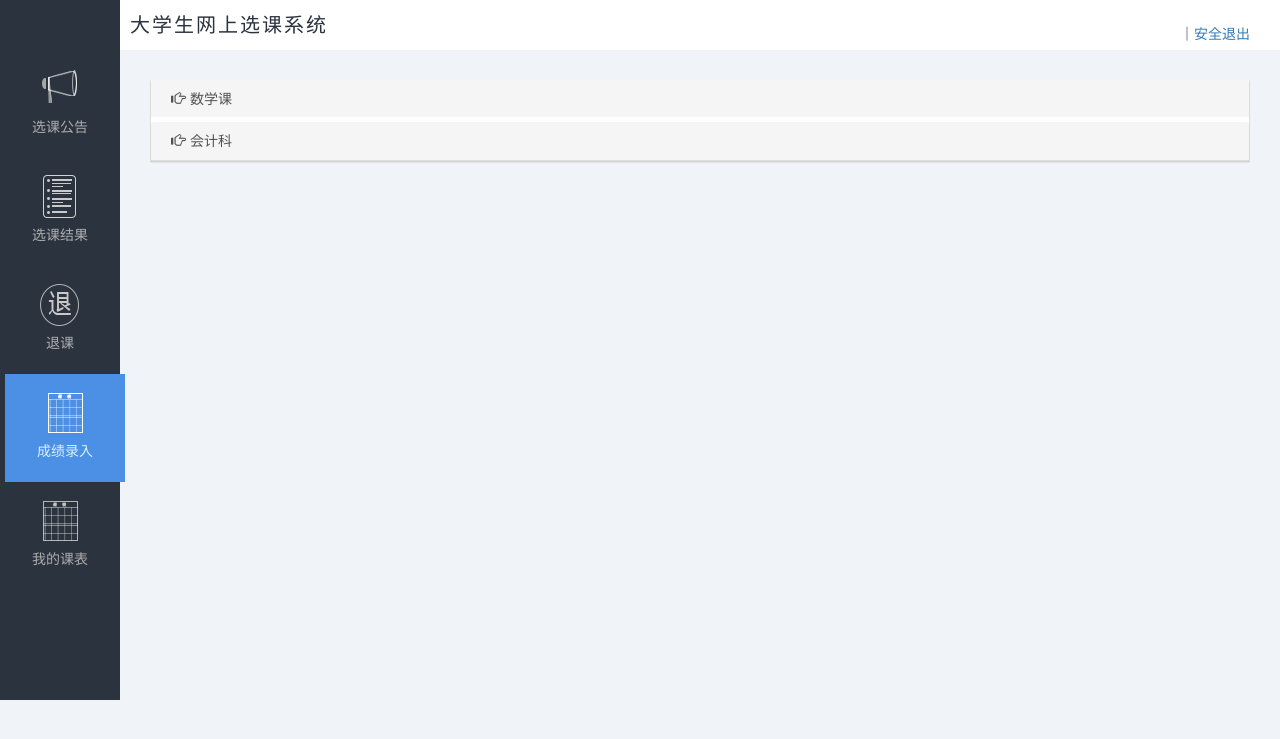
After one commit to ChuanErbao/MyCourseSelect, a Django app: page //teacher/courseScore in a window 1280 px wide. The commit adds this page. Shown: the top 739 px of the page. Run offline with Django 3.2, Linux system fonts and the light colour scheme; some libraries are stand-ins or nearby versions.

Commit message:
教师端功能

```diff
--- a/mysite/courseselect/templates/teacher/courseAnnunciate.html
+++ b/mysite/courseselect/templates/teacher/courseAnnunciate.html
@@ -18,6 +18,7 @@
       <li><a class="active" href="{% url 'courseselect:tea_courseAnnunciate' %}"><span class="navIcon" id="annunciate"></span><p>选课公告</p></a></li>
       <li><a href="{% url 'courseselect:tea_courseResult' %}"><span class="navIcon" id="result"></span><p>选课结果</p></a></li>
       <li><a href="{% url 'courseselect:tea_courseDelete' %}"><span class="navIcon" id="delete"></span><p>退课</p></a></li>
+      <li><a href="{% url 'courseselect:tea_courseScore' %}"><span class="navIcon" id="schedule"></span><p>成绩录入</p></a></li>
       <li><a href="{% url 'courseselect:tea_mySchedule' %}"><span class="navIcon" id="schedule"></span><p>我的课表</p></a></li>
     </ul>
   </div>
--- a/mysite/courseselect/templates/teacher/courseDelete.html
+++ b/mysite/courseselect/templates/teacher/courseDelete.html
@@ -19,6 +19,7 @@
       <li><a href="{% url 'courseselect:tea_courseAnnunciate' %}"><span class="navIcon" id="annunciate"></span><p>选课公告</p></a></li>
       <li><a href="{% url 'courseselect:tea_courseResult' %}"><span class="navIcon" id="result"></span><p>选课结果</p></a></li>
       <li><a class="active" href="{% url 'courseselect:tea_courseDelete' %}"><span class="navIcon" id="delete"></span><p>退课</p></a></li>
+      <li><a href="{% url 'courseselect:tea_courseScore' %}"><span class="navIcon" id="schedule"></span><p>成绩录入</p></a></li>
       <li><a href="{% url 'courseselect:tea_mySchedule' %}"><span class="navIcon" id="schedule"></span><p>我的课表</p></a></li>
     </ul>
   </div>
--- /dev/null
+++ b/mysite/courseselect/templates/teacher/courseScore.html
@@ -0,0 +1,86 @@
+{% load static %}
+<!DOCTYPE html>
+<html lang="en">
+<head>
+  <meta charset="UTF-8">
+  <meta name="viewport" content="width=device-width, initial-scale=1.0">
+  <title>大学生网上选课系统</title>
+      <!-- 引入 Bootstrap -->
+      <link href="{% static '/bootstrap/css/bootstrap.min.css' %}" rel="stylesheet">
+      <link rel="stylesheet" href="{% static '/css/courseSystem.css'%}">
+      <link rel="stylesheet" href="{% static '/css/courseDelete.css'%}">
+      <link rel="shortcut icon" href="{% static '/img/favicon.ico'%}">
+      <script src="{% static '/js/template-native.js'%}"></script>
+</head>
+<body>
+
+  <div class="navigation">
+    <ul>
+      <li><a href="{% url 'courseselect:tea_courseAnnunciate' %}"><span class="navIcon" id="annunciate"></span><p>选课公告</p></a></li>
+      <li><a href="{% url 'courseselect:tea_courseResult' %}"><span class="navIcon" id="result"></span><p>选课结果</p></a></li>
+      <li><a href="{% url 'courseselect:tea_courseDelete' %}"><span class="navIcon" id="delete"></span><p>退课</p></a></li>
+      <li><a class="active" href="{% url 'courseselect:tea_courseScore' %}"><span class="navIcon" id="schedule"></span><p>成绩录入</p></a></li>
+      <li><a href="{% url 'courseselect:tea_mySchedule' %}"><span class="navIcon" id="schedule"></span><p>我的课表</p></a></li>
+    </ul>
+  </div>
+  <div class="contain">
+    <header><h3>大学生网上选课系统</h3><span><label></label>｜<a href="course_select" class="safeExit">安全退出</a></span></header>
+    <div class="main">
+      <div class="white">
+        <div class="tab-content">
+          <div id="part1" class="tab-pane fade in active">
+            <div class="panel-group" id="accordion">
+              {% for course in course_all %}
+                <div class="panel panel-default">
+                  <div class="panel-heading">
+                    <h4 class="panel-title">
+                      <a data-toggle="collapse" data-parent="#accordion"
+                        href="#{{course.course_id}}">
+                        <span class="glyphicon glyphicon-hand-right"></span>{{course.course_name}}
+                      </a>
+                    </h4>
+                  </div>
+                  <div id="{{course.course_id}}" class="panel-collapse collapse ">
+                    <div class="panel-body">
+                    {% comment %} <div id="openValidTable">
+                    </div> {% endcomment %}
+
+                      <div class="table-responsive">
+                        <table class="table table-striped table-bordered table-hover">
+                          <thead>
+                            <tr>
+                              <th>姓名</th>
+                              <th>学号</th>
+                              <th>学院</th>
+                              <th>分数</th>
+                            </tr>
+                          </thead>
+                          <tbody>
+                            {% for stu in course.students %}
+                              <tr id="<%= list[i].id%>">
+                                <td>{{stu.stu_name}}</td>
+                                <td>{{stu.stu_no}}</td>
+                                <td>{{stu.stu_academy}}</td>
+                              </tr>
+                            {% endfor %}
+                          </tbody>
+                        </table>
+                      </div>
+                      <div>
+                    </div><!-- panel-body 结束 -->
+                  </div>
+                </div><!-- panel 结束 -->
+              {% endfor %}
+          </div><!-- part1 结束 -->
+        </div>
+      </div><!-- white 结束 -->
+    </div><!-- main 结束 -->
+  </div><!-- contain 结束 -->
+   <!-- jQuery (Bootstrap 的 JavaScript 插件需要引入 jQuery) -->
+   <script src="{% static '/bootstrap/js/jquery-3.1.1.min.js'%}"></script>
+   <!-- 包括所有已编译的插件 -->
+   <script src="{% static '/bootstrap/js/bootstrap.min.js'%}"></script>
+   <script src="{% static '/js/cookies.js'%}"></script>
+   <script src="{% static '/js/teacher_courseDelete.js'%}"></script>
+</body>
+</html>
--- a/mysite/courseselect/templates/teacher/mySchedule.html
+++ b/mysite/courseselect/templates/teacher/mySchedule.html
@@ -19,6 +19,7 @@
       <li><a href="{% url 'courseselect:tea_courseAnnunciate' %}"><span class="navIcon" id="annunciate"></span><p>选课公告</p></a></li>
       <li><a href="{% url 'courseselect:tea_courseResult' %}"><span class="navIcon" id="result"></span><p>选课结果</p></a></li>
       <li><a href="{% url 'courseselect:tea_courseDelete' %}"><span class="navIcon" id="delete"></span><p>退课</p></a></li>
+      <li><a href="{% url 'courseselect:tea_courseScore' %}"><span class="navIcon" id="schedule"></span><p>成绩录入</p></a></li>
       <li><a class="active" href="{% url 'courseselect:tea_mySchedule' %}"><span class="navIcon" id="schedule"></span><p>我的课表</p></a></li>
     </ul>
   </div>
--- a/mysite/courseselect/urls.py
+++ b/mysite/courseselect/urls.py
@@ -13,4 +13,5 @@ urlpatterns = [
     url('/teacher/courseResult', views.tea_courseResult, name='tea_courseResult'),
     url('/teacher/mySchedule', views.tea_mySchedule, name='tea_mySchedule'),
     url('/teacher/peopleList', views.tea_peopleList, name='tea_peopleList'),
+    url('/teacher/courseScore', views.tea_courseScore, name='tea_courseScore'),
 ]
--- a/mysite/courseselect/views.py
+++ b/mysite/courseselect/views.py
@@ -102,3 +102,15 @@ def tea_mySchedule(request):
 
 def tea_peopleList(request):
     return render(request,'teacher/peopleList.html')
+
+def tea_courseScore(request):
+    context= {}
+    list=[]
+    student={"stu_name":"王化磊","stu_no":"1201","stu_academy":"计算机学院"}
+    students=[student,student,student,student,student,student,student,student]
+    list.append({"course_name":"数学课","course_id":"collapse_1","students":students})
+    student={"stu_name":"王珊珊","stu_no":"1202","stu_academy":"会计学院"}
+    students=[student,student,student,student,student,student,student,student]
+    list.append({"course_name":"会计科","course_id":"collapse_2","students":students})
+    context['course_all'] = list
+    return render(request,'teacher/courseScore.html',context)
```
Also changed, not shown: mysite/courseselect/templates/teacher/courseResult.html (+9 -13 lines).
